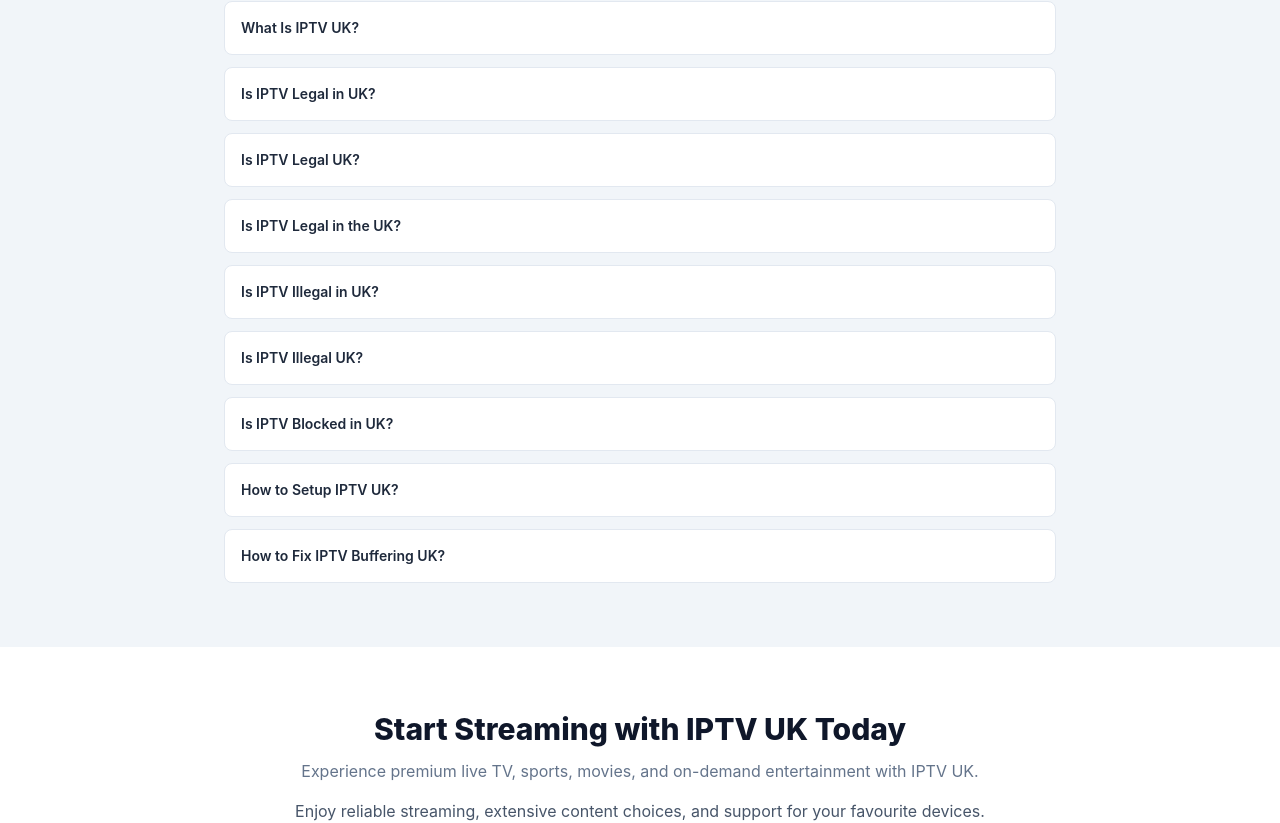
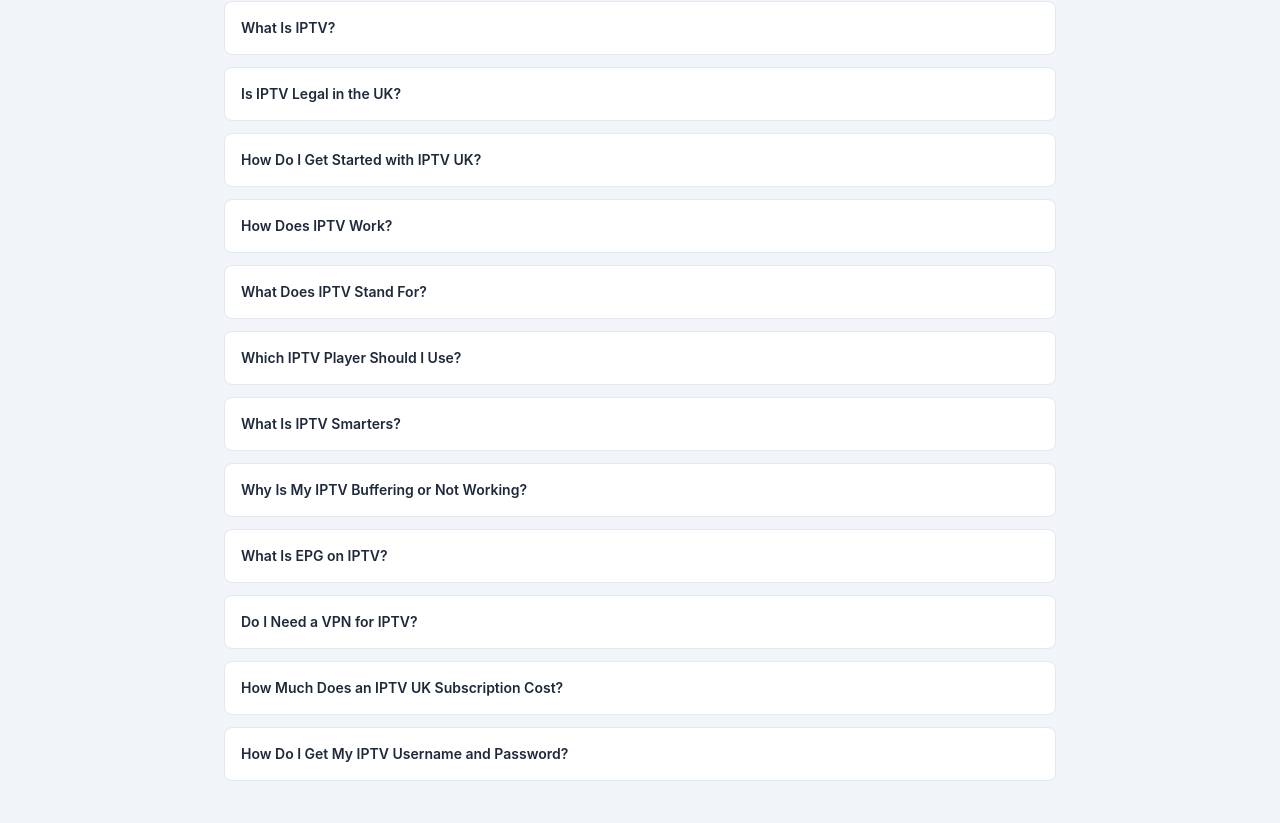
Before and after one commit to moeenmalik1/iptvUK, a Next.js app: page / in a window 1280 px wide. Shown: the part 5167-5990 px from the top of the page. Built offline with nearby package versions, Linux system fonts and the light colour scheme.

Commit message:
Refresh FAQs across all pages using top IPTV search queries
Adds a shared FAQ data set (data/faqs.js) curated from the highest-
volume IPTV-related search queries, and wires it into all three FAQ
sections: the homepage, /pricing, and the installation guide. Design
and layout are unchanged.

```diff
--- a/app/pricing/page.js
+++ b/app/pricing/page.js
@@ -2,6 +2,7 @@ import Link from 'next/link';
 import Footer from '../../components/layout/Footer';
 import Header from '../../components/layout/Header';
 import { plans } from '../../data/plans';
+import { faqs } from '../../data/faqs';
 import { getWhatsAppLink } from '../../lib/whatsapp';
 
 const includedItems = [
@@ -79,37 +80,6 @@ const premiumBenefits = [
   'Easy Device Compatibility',
   'Regular Updates',
   'Customer Support'
-];
-
-const faqs = [
-  {
-    question: 'What Is IPTV Subscription UK?',
-    answer:
-      'An IPTV subscription provides access to television channels and on-demand content delivered over an internet connection instead of traditional broadcasting methods.'
-  },
-  {
-    question: 'Which Devices Are Supported?',
-    answer:
-      'Our IPTV subscription supports Firestick, Smart TVs, Android TV, MAG devices, smartphones, tablets, Windows PCs, and Mac computers.'
-  },
-  {
-    question: 'Do You Offer HD and 4K Streaming?',
-    answer:
-      'Yes. Many channels and video-on-demand titles are available in HD, Full HD, and 4K quality depending on availability.'
-  },
-  {
-    question: 'How Quickly Will I Receive My IPTV Subscription?',
-    answer: 'Activation details are typically delivered shortly after your order is completed.'
-  },
-  {
-    question: 'Can I Watch Sports with IPTV?',
-    answer:
-      'Yes. IPTV subscriptions include access to a variety of sports channels covering football, cricket, boxing, UFC, Formula 1, tennis, and more.'
-  },
-  {
-    question: 'Do I Need Technical Knowledge?',
-    answer: 'No. IPTV setup is straightforward, and installation guides are available for supported devices.'
-  }
 ];
 
 const stats = [
--- a/components/sections/FaqSection.jsx
+++ b/components/sections/FaqSection.jsx
@@ -1,43 +1,5 @@
 import SectionHeading from '../ui/SectionHeading';
-
-const faqs = [
-  {
-    q: 'What Is IPTV UK?',
-    a: 'IPTV UK refers to Internet Protocol Television services available to viewers in the United Kingdom. IPTV delivers television content over an internet connection, allowing users to stream live TV channels, movies, series, and on-demand content on compatible devices.'
-  },
-  {
-    q: 'Is IPTV Legal in UK?',
-    a: 'IPTV technology itself is legal in the UK. Many legitimate television providers use IPTV technology to deliver content over the internet. The legality depends on whether the service has the proper rights and licenses to distribute the content it offers.'
-  },
-  {
-    q: 'Is IPTV Legal UK?',
-    a: 'Yes, IPTV as a technology is legal in the UK. Legal IPTV services operate with the necessary permissions and content distribution rights.'
-  },
-  {
-    q: 'Is IPTV Legal in the UK?',
-    a: 'Internet Protocol Television is legal in the UK when content is distributed by authorized providers that have obtained the required broadcasting and licensing agreements.'
-  },
-  {
-    q: 'Is IPTV Illegal in UK?',
-    a: 'IPTV technology is not illegal. However, services that distribute copyrighted content without authorization may violate applicable laws and regulations.'
-  },
-  {
-    q: 'Is IPTV Illegal UK?',
-    a: 'The legality depends on the source of the content being streamed. Users should ensure they use services that comply with applicable copyright and licensing requirements.'
-  },
-  {
-    q: 'Is IPTV Blocked in UK?',
-    a: 'IPTV services are not generally blocked in the UK. Access to specific services may depend on internet providers, content rights, regional restrictions, or compliance with local regulations.'
-  },
-  {
-    q: 'How to Setup IPTV UK?',
-    a: 'Choose an IPTV subscription, install a compatible IPTV player, enter your playlist URL or login credentials, load channels and content, and start streaming on your preferred device. Most setups can be completed within a few minutes.'
-  },
-  {
-    q: 'How to Fix IPTV Buffering UK?',
-    a: 'Check your internet connection speed, restart your router, use a wired Ethernet connection when possible, close unnecessary background applications, update your IPTV application, restart your streaming device, and ensure your IPTV player is properly configured.'
-  }
-];
+import { faqs } from '../../data/faqs';
 
 export default function FaqSection() {
   return (
@@ -46,9 +8,9 @@ export default function FaqSection() {
         <SectionHeading title="Frequently Asked Questions" subtitle="Answers to the most common questions about IPTV UK." />
         <div className="mt-8 space-y-3">
           {faqs.map((faq) => (
-            <details key={faq.q} className="rounded-lg border border-slate-200 bg-white p-4">
-              <summary className="cursor-pointer list-none text-sm font-semibold text-slate-800">{faq.q}</summary>
-              <p className="mt-3 text-sm text-slate-600">{faq.a}</p>
+            <details key={faq.question} className="rounded-lg border border-slate-200 bg-white p-4">
+              <summary className="cursor-pointer list-none text-sm font-semibold text-slate-800">{faq.question}</summary>
+              <p className="mt-3 text-sm text-slate-600">{faq.answer}</p>
             </details>
           ))}
         </div>
--- a/components/sections/InstallationGuideSection.jsx
+++ b/components/sections/InstallationGuideSection.jsx
@@ -1,4 +1,5 @@
 import { getWhatsAppLink } from '../../lib/whatsapp';
+import { faqs } from '../../data/faqs';
 
 const deviceKeyWhatsAppHref = getWhatsAppLink(
   "Hi, I need help setting up my IPTV UK subscription. Here's my MAC address and Device Key: "
@@ -198,32 +199,6 @@ const benefits = [
   'Reliable IPTV Service',
   'Regular Channel Updates',
   'Excellent Customer Support'
-];
-
-const faqs = [
-  {
-    question: 'How to Setup IPTV UK?',
-    answer:
-      'Choose an IPTV subscription, install a compatible IPTV player, enter your login details, and load your channels. Most users can complete setup within a few minutes.'
-  },
-  {
-    question: 'What Is the Best IPTV App?',
-    answer:
-      'Popular choices include IPTV Smarters Pro, TiviMate, XCIPTV, and IBO Player. The best IPTV app depends on your device and preferences.'
-  },
-  {
-    question: 'Can I Use IPTV UK on Multiple Devices?',
-    answer: 'Compatibility depends on your subscription package. Contact support for available options.'
-  },
-  {
-    question: 'Is IPTV Easy to Install?',
-    answer: 'Yes. Most IPTV players support simple setup using Xtream Codes or M3U playlists.'
-  },
-  {
-    question: 'How Do I Fix IPTV Buffering UK?',
-    answer:
-      'Check your internet connection, update your IPTV app, restart your device, and use a wired connection whenever possible.'
-  }
 ];
 
 const heroDevices = ['Firestick', 'Smart TV', 'Android TV', 'iPhone', 'Windows', 'MAG Box'];
--- /dev/null
+++ b/data/faqs.js
@@ -0,0 +1,62 @@
+export const faqs = [
+  {
+    question: 'What Is IPTV?',
+    answer:
+      'IPTV (Internet Protocol Television) delivers live TV channels, movies, series, and on-demand content over an internet connection instead of traditional satellite or cable broadcasting. With IPTV UK, you stream everything directly to a compatible app on your device.'
+  },
+  {
+    question: 'Is IPTV Legal in the UK?',
+    answer:
+      'IPTV technology itself is completely legal, and many official broadcasters use it to deliver their services. Legality depends on whether the provider has the proper rights and licenses to distribute the content it offers, so always choose a service that operates through authorised content distribution.'
+  },
+  {
+    question: 'How Do I Get Started with IPTV UK?',
+    answer:
+      'Choose a subscription plan, install a compatible IPTV player on your device, then enter the login details, MAC address, or Device Key from your activation email. Our Installation Guide covers step-by-step setup for every device.'
+  },
+  {
+    question: 'How Does IPTV Work?',
+    answer:
+      "IPTV streams live and on-demand television over your internet connection instead of via a satellite dish or cable box. Your device connects to our servers through an app such as IBO Player or IPTV Smarters, which loads channels and content in real time."
+  },
+  {
+    question: 'What Does IPTV Stand For?',
+    answer:
+      'IPTV stands for Internet Protocol Television — a way of delivering television content using internet protocols rather than traditional terrestrial, satellite, or cable formats.'
+  },
+  {
+    question: 'Which IPTV Player Should I Use?',
+    answer:
+      'The best player depends on your device. We recommend IBO Player for Smart TVs, Android TV, and iOS, IPTV Smarters Expert or 8K Player for Firestick and Windows, and a portal setup for MAG boxes. See our Installation Guide for full device-by-device instructions.'
+  },
+  {
+    question: 'What Is IPTV Smarters?',
+    answer:
+      "IPTV Smarters (including IPTV Smarters Pro and Expert) is a popular IPTV player app. You log in with your username and password to stream live channels, movies, and series across most devices."
+  },
+  {
+    question: 'Why Is My IPTV Buffering or Not Working?',
+    answer:
+      'Buffering is usually caused by a slow or unstable internet connection. Check your internet speed, restart your router, use a wired connection where possible, update your IPTV app, and restart your streaming device. If the issue continues, contact our support team on WhatsApp.'
+  },
+  {
+    question: 'What Is EPG on IPTV?',
+    answer:
+      'EPG stands for Electronic Program Guide — an on-screen TV guide that shows what is currently playing and what is coming up next on each channel, making it easy to browse and plan your viewing.'
+  },
+  {
+    question: 'Do I Need a VPN for IPTV?',
+    answer:
+      "A VPN isn't required to use IPTV UK, but some customers choose to use one for extra privacy on their home network. Our service is designed to work reliably without one."
+  },
+  {
+    question: 'How Much Does an IPTV UK Subscription Cost?',
+    answer:
+      'Plans start from £14.99 for the 1-month Starter Plan, up to £49.99 for our best-value 12-month Ultimate Plan. Visit our Pricing page for full details on all four packages.'
+  },
+  {
+    question: 'How Do I Get My IPTV Username and Password?',
+    answer:
+      'After choosing a plan and completing your order, your login details or activation information are sent to you shortly after signup, ready to enter into your chosen IPTV player.'
+  }
+];
```
